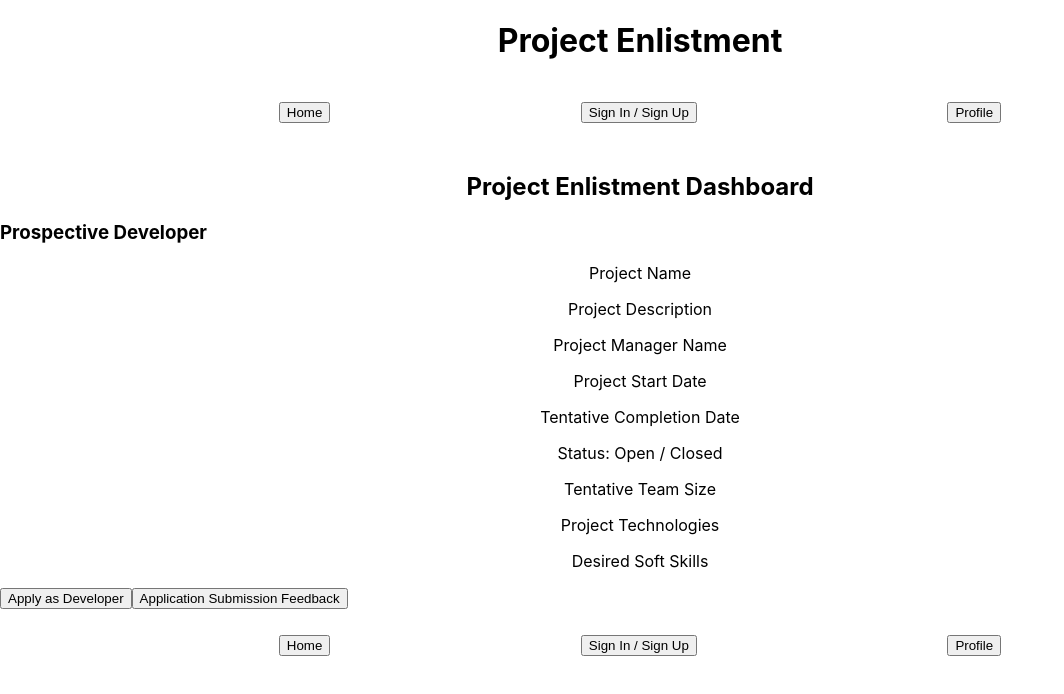
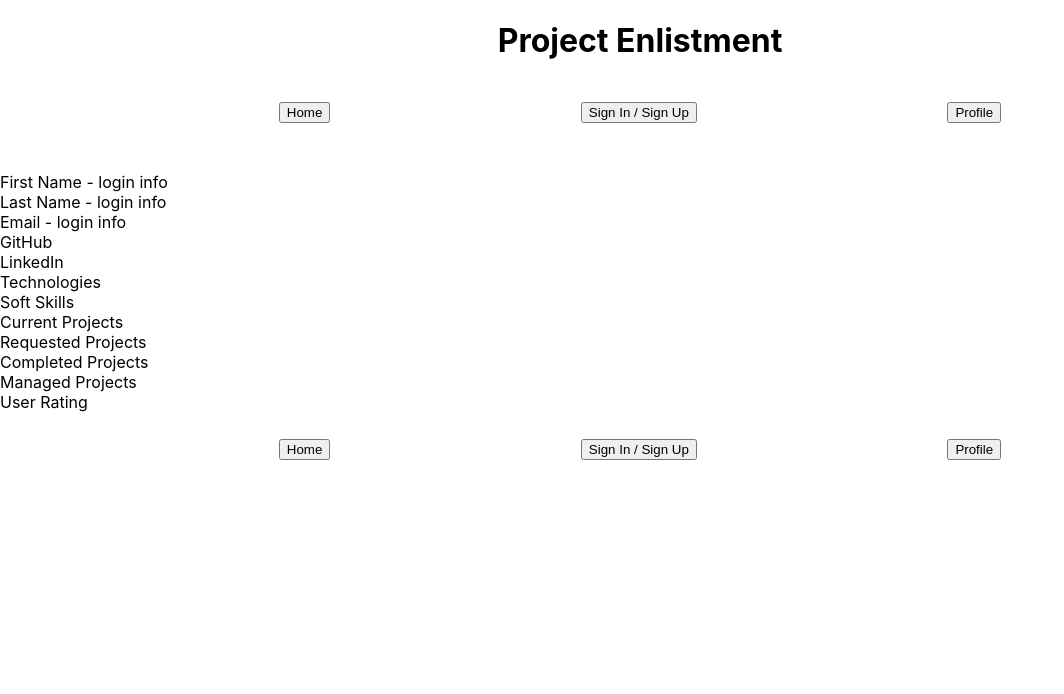
Before and after one commit to bdcii/Project-Enlistment, a React (Create React App) app in the folder client/: page /developer in a window 1280 px wide. Shown: the top 694 px of the page, without its empty margins (0-1064 px from the left). Built offline with nearby package versions, Linux system fonts and the light colour scheme.

Commit message:
Add developer categories

```diff
--- a/client/src/pages/Developer/Developer.js
+++ b/client/src/pages/Developer/Developer.js
@@ -3,20 +3,18 @@ import React from "react";
 function Developer() {
     return (
         <>
-            <h2>Project Enlistment Dashboard</h2>
-            <h3>Prospective Developer</h3>
-            <p>Project Name</p>
-            <p>Project Description</p>
-            <p>Project Manager Name</p>
-            <p>Project Start Date</p>
-            <p>Tentative Completion Date</p>
-            <p>Status: Open / Closed</p>
-            <p>Tentative Team Size</p>
-            <p>Project Technologies</p>
-            <p>Desired Soft Skills</p>
-
-            <button>Apply as Developer</button>
-            <button>Application Submission Feedback</button>
+            <div>First Name - login info</div>
+            <div>Last Name - login info</div>
+            <div>Email - login info</div>
+            <div>GitHub</div>
+            <div>LinkedIn</div>
+            <div>Technologies</div>
+            <div>Soft Skills</div>
+            <div>Current Projects</div>
+            <div>Requested Projects</div>
+            <div>Completed Projects</div>
+            <div>Managed Projects</div>
+            <div>User Rating</div>
 
         </>
     )
```
